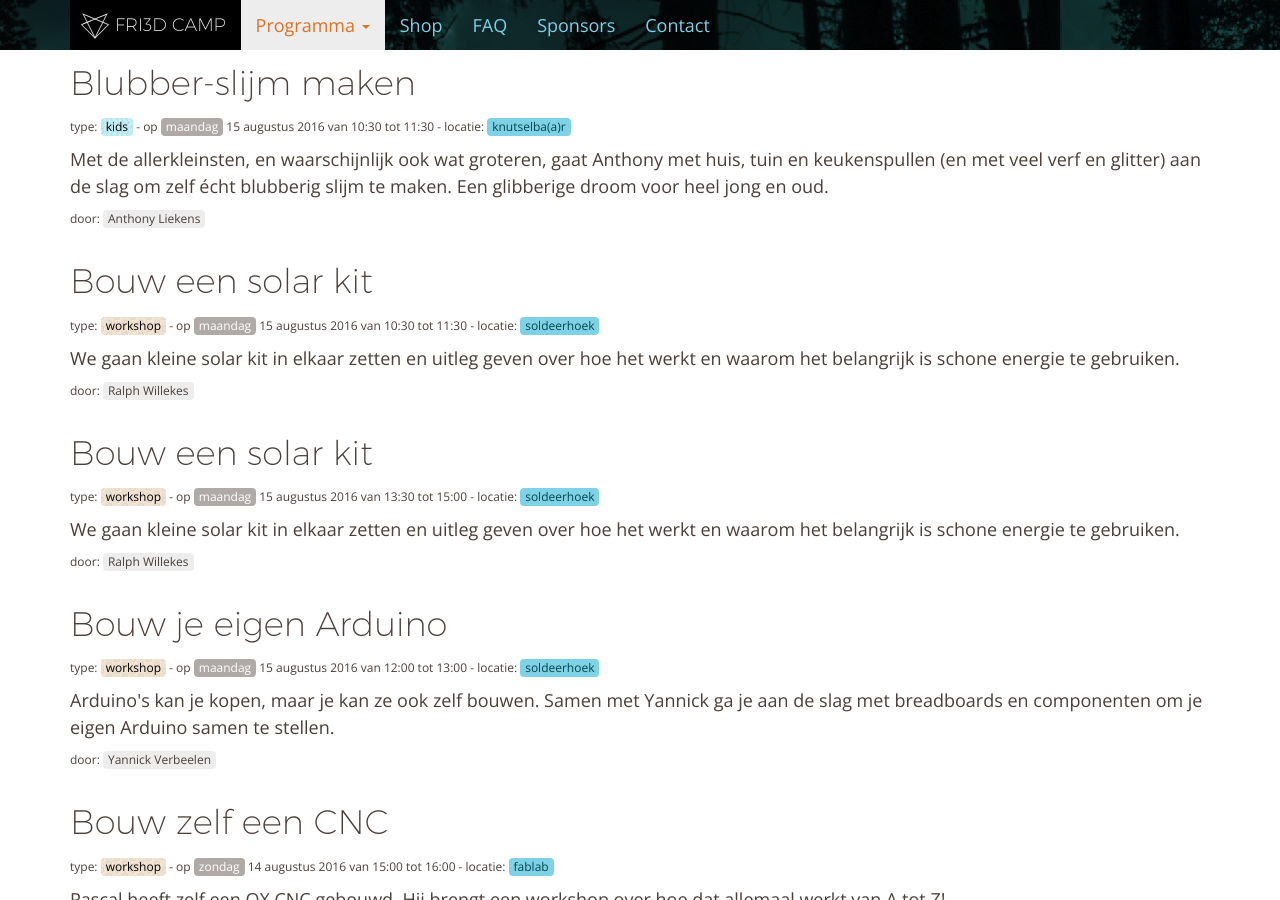
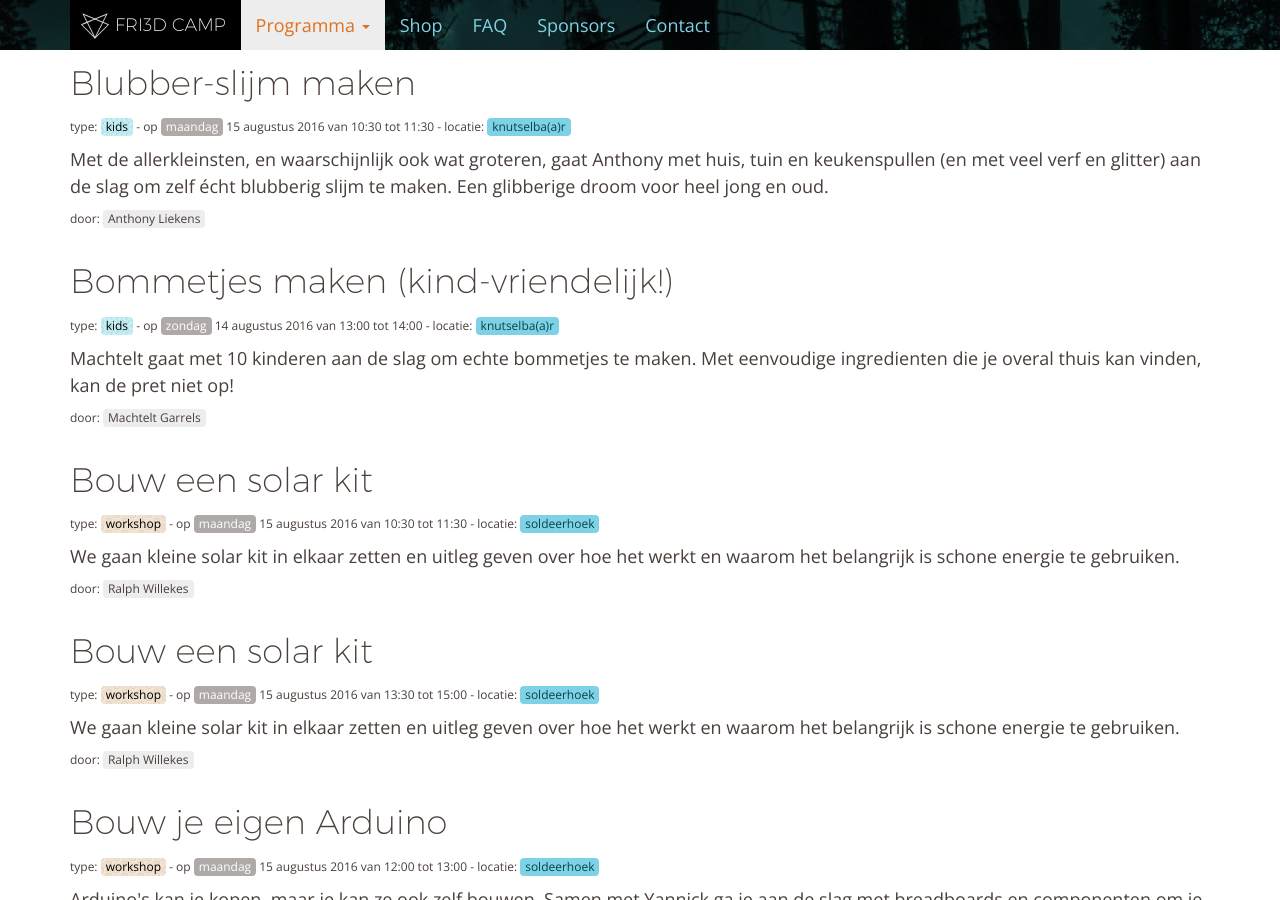
Before and after one commit to Fri3dCamp/fri3dweb2016, a Jekyll site: the page built from programma/index.md, in a window 1280 px wide and 900 px high, scrolled down 2106 px. Built offline with Jekyll 4.4.1, drawn with Linux system fonts in a browser that asks for light colours; nearby versions of some CDN libraries; some of the changed text lies outside the part shown.

Commit message:
Added “bommetjes” workshop

```diff
--- a/_data/activities.json
+++ b/_data/activities.json
@@ -147,6 +147,21 @@
          "date":"15 augustus 2016",
          "start":"10:30",
          "end":"11:30"
+      }
+   },
+   {
+      "type":"kids",
+      "track":"knutselba(a)r",
+      "speakers":[
+         "Machtelt Garrels"
+      ],
+      "title":"Bommetjes maken (kind-vriendelijk!)",
+      "description":"Machtelt gaat met 10 kinderen aan de slag om echte bommetjes te maken. Met eenvoudige ingredienten die je overal thuis kan vinden, kan de pret niet op!",
+      "timing":{
+         "day":"zondag",
+         "date":"14 augustus 2016",
+         "start":"13:00",
+         "end":"14:00"
       }
    },
    {
```
